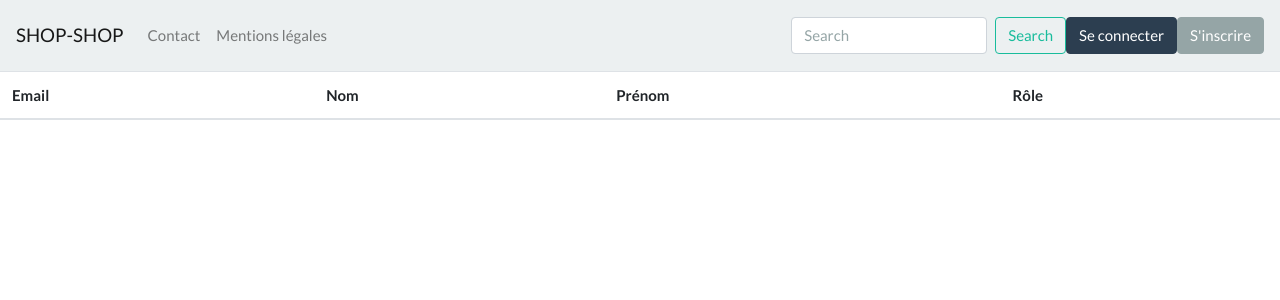
After one commit to VALENTIN4real/shopshop, a PHP site: template src/vue/utilisateur.html.twig in a window 1280 px wide. The commit adds this page. Shown: the top 300 px of the page. Run offline with PHP 8.4, Linux system fonts and the light colour scheme; the template is opened without the code that fills it, so the values that code supplies are empty; some libraries are stand-ins or nearby versions.

Commit message:
Liste utilisateurs

```diff
--- a/config/routes.php
+++ b/config/routes.php
@@ -9,6 +9,7 @@
         $lesPages['mentions'] = "mentionsControleur";
         $lesPages['maintenance'] = "maintenanceControleur";
         $lesPages['deconnexion'] = "deconnexionControleur";
+        $lesPages['utilisateur'] = "utilisateurControleur";
 
         if ($db!=null){
             if (isset($_GET['page'])){
--- a/src/controleur/_controleurs.php
+++ b/src/controleur/_controleurs.php
@@ -1,5 +1,5 @@
 <?php
 
 require_once 'accueilControleur.php';
-
+require_once 'utilisateurControleur.php';
 ?>
--- a/src/controleur/accueilControleur.php
+++ b/src/controleur/accueilControleur.php
@@ -30,7 +30,6 @@
                 if(!$exec){
                     $form['valide'] = false;
                     $form['message'] = 'Problème d\'insertion dans la table utilisateur';
-                    print_r($password);
                 }
             }
 
@@ -58,7 +57,7 @@
                     $form['message'] = 'Login ou mot de passe incorrect';
                 } else {
                     $_SESSION['login'] = $email;
-                    $_SESSIOn['role'] = $unUtilisateur['idRole'];
+                    $_SESSION['role'] = $unUtilisateur['idRole'];
                     header("Location:index.php");
                 }
             } else {
--- a/src/vue/base.html.twig
+++ b/src/vue/base.html.twig
@@ -26,6 +26,15 @@
                 <li class="nav-item">
                     <a class="nav-link" href="index.php?page=mentions">Mentions légales</a>
                 </li>
+                {% if session.role == 1 %}
+                        <li class="nav-item dropdown">
+                            <a class="nav-link dropdown-toggle" href="#" id="navbarDropdown" role="button" data-toggle="dropdown" aria-haspopup="true" aria-expanded="false">Administration</a>
+                            <div class="dropdown-menu" aria-labelledby="navbarDropdown">
+                                <a class="dropdown-item" href="#">Produits</a>
+                                <a class="dropdown-item" href="index.php?page=utilisateur">Utilisateurs</a>
+                            </div>
+                        </li>
+                    {% endif %}
             </ul>
             <form class="form-inline my-2 my-lg-0">
                 <input class="form-control mr-sm-2" type="search" placeholder="Search" aria-label="Search">
@@ -38,17 +47,9 @@
                         <a href="index.php?page=deconnexion"><button type="button" class="btn btn-primary">Se déconnecter</button></a>
                     </li>
                     <li class="nav-item">
-                        <a href="#">{{session.login}}</a>
+                        <a href="#"> {{session.login}} </a>
                     </li>
-                    {% if session.role == 1 %}
-                        <li class="nav-item dropdown">
-                            <a class="nav-link dropdown-toggle" href="#" id="navbarDropdown" role="button" data-toggle="dropdown" aria-haspopup="true" aria-expanded="false">Administration</a>
-                            <div class="dropdown-menu" aria-labelledby="navbarDropdown">
-                                <a class="dropdown-item" href="#">Produit</a>
 
-                            </div>
-                        </li>
-                    {% endif %}
                 {% else %}
                     <li class="nav-item">
                         <a href="index.php?page=connexion"><button type="button" class="btn btn-primary">Se connecter</button></a>
--- a/src/vue/connexion.html.twig
+++ b/src/vue/connexion.html.twig
@@ -27,7 +27,8 @@
         </form>
         {% endif %}
     {% else %}
-        <h1>Se connecter</h1>
+        <h1 class="text-center">Se connecter</h1>
+        <div class="row h-75 justify-content-center align-items-center">
             <form action="index.php?page=connexion" method="post" enctype="application/x-www-form-urlencoded">
                 <div class="form-group">
                     <label for="email">Adresse mail</label>
@@ -44,5 +45,6 @@
                 </div>
                 <button name="btConnexion" type="submit" class="btn btn-primary">Connexion</button>
             </form>
+        </div>
     {% endif %}
 {% endblock %}
--- a/src/vue/inscription.html.twig
+++ b/src/vue/inscription.html.twig
@@ -14,7 +14,8 @@
 
     {% else %}
 
-        <h1>S'inscrire</h1>
+        <h1 class="text-center">S'inscrire</h1>
+        <div class="row h-75 justify-content-center align-items-center">
             <form action="index.php?page=inscription" method="post" enctype="application/x-www-form-urlencoded">
                 <div class="form-row">
                     <div class="form-group col-md-6">
--- a/src/vue/mentions.html.twig
+++ b/src/vue/mentions.html.twig
@@ -2,4 +2,7 @@
 
 {% block title %} {{ parent() }} Mentions légales {% endblock %}
 
-{% block contenu %}<h1>Mentions légales</h1>{% endblock %}
+{% block contenu %}
+    <h1 class="text-center">Mentions légales</h1>
+    <p class="text-center">Ce site est réalisé à but éducatif par MAIRESSE Valentin.</p>
+{% endblock %}
--- /dev/null
+++ b/src/vue/utilisateur.html.twig
@@ -0,0 +1,29 @@
+{% extends "base.html.twig" %}
+
+{% block title %} {{ parent() }} - Utilisateurs {% endblock %}
+
+{% block contenu %}
+    <div class="table-responsive">
+        <table class="table">
+            <thead>
+                <tr>
+                    <th scope="col">Email</th>
+                    <th scope="col">Nom</th>
+                    <th scope="col">Prénom</th>
+                    <th scope="col">Rôle</th>
+                </tr>
+            </thead>
+
+            <tbody>
+                {% for u in liste %}
+                    <tr>
+                        <td>{{ u.email }}</td>
+                        <td>{{ u.nom }}</td>
+                        <td>{{ u.prenom }}</td>
+                        <td>{{ u.idRole }}</td>
+                    </tr>
+                {% endfor %}
+            </tbody>
+        </table>
+    </div>
+{% endblock %}
```
Also changed, not shown: src/controleur/utilisateurControleur.php (added, +9 -0 lines), src/modele/class_utilisateur.php (+14 -3 lines), src/vue/contact.html.twig (+19 -1 lines). Lines whose indentation alone changed are shown as unchanged.
